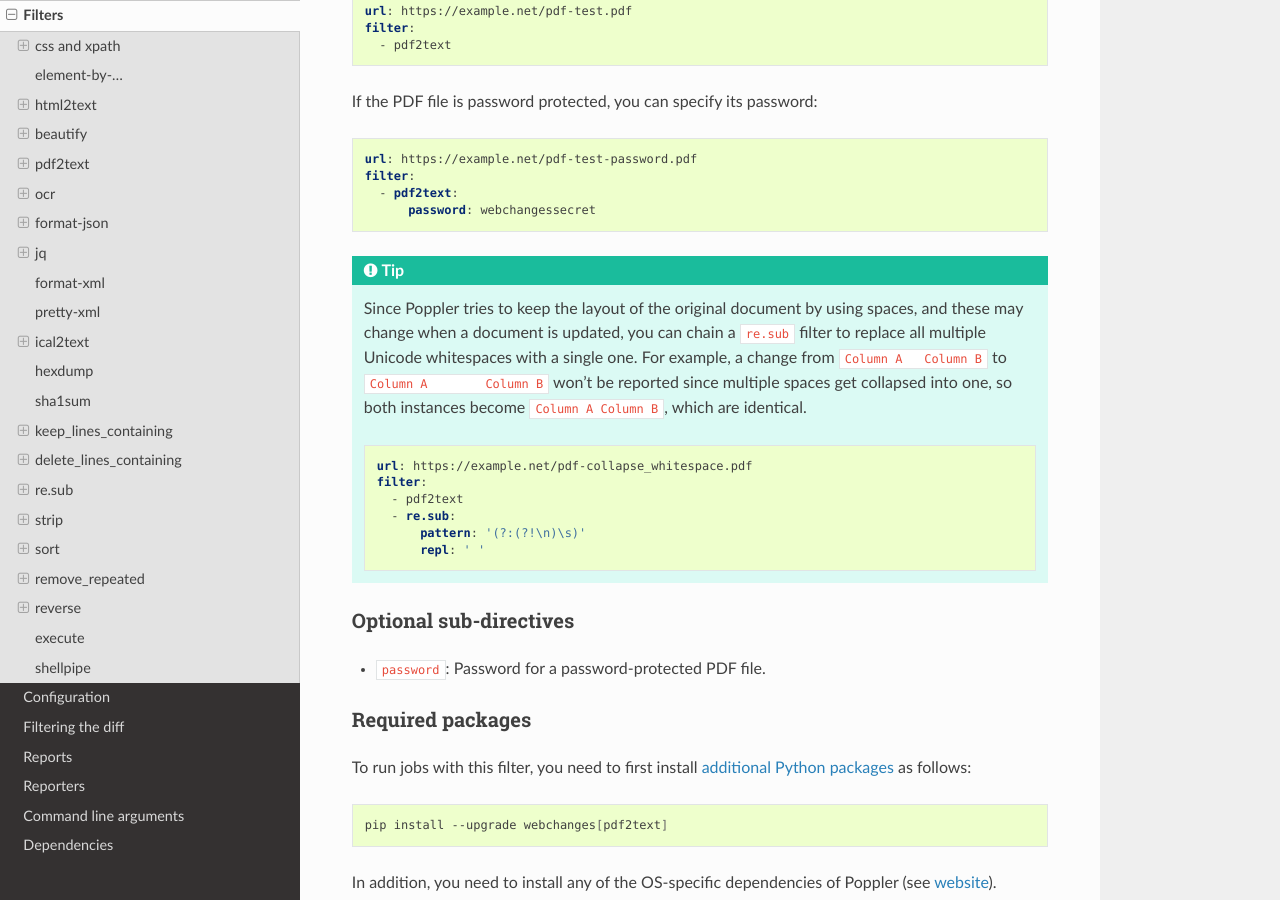
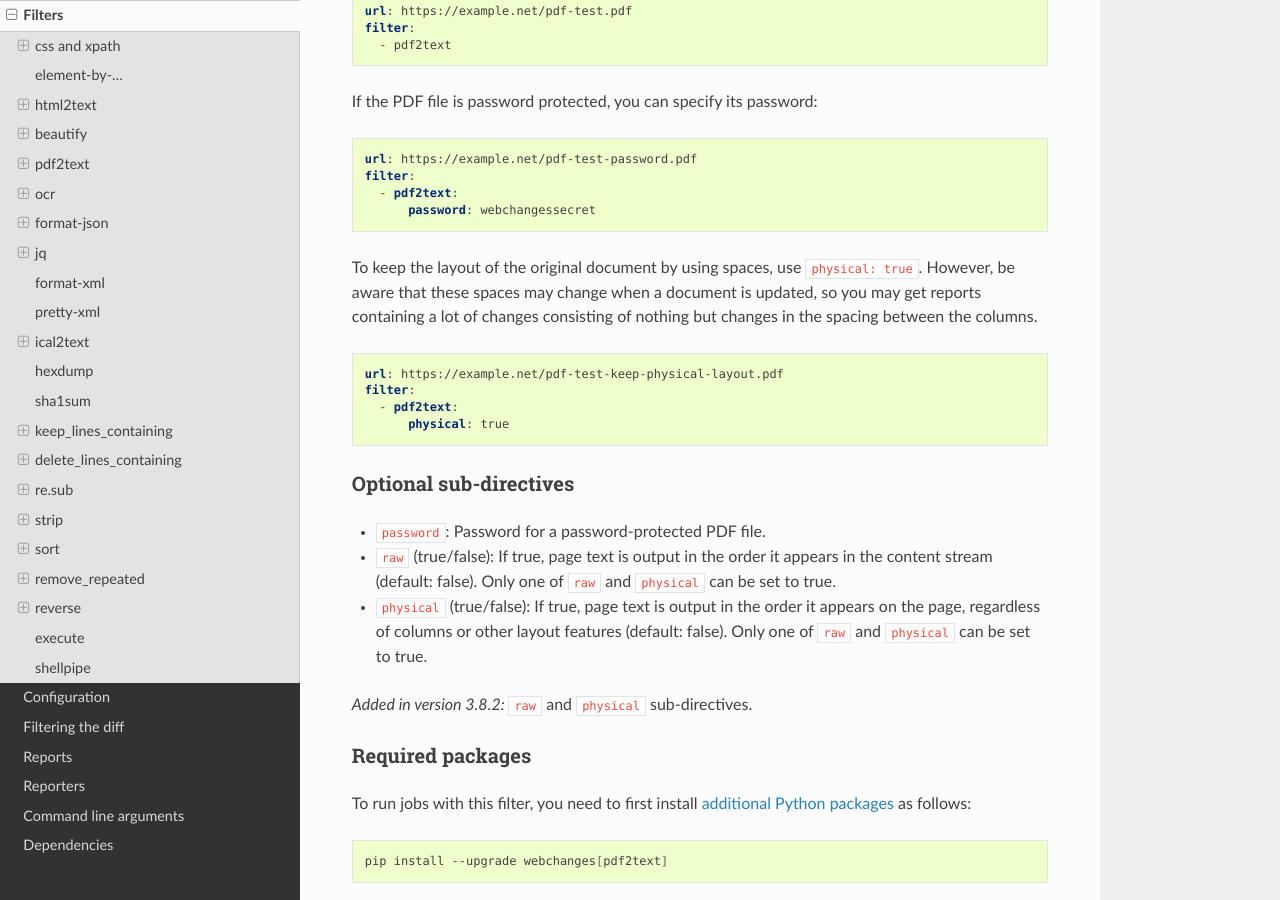
Before and after one commit to mborsetti/webchanges, a Sphinx documentation site: the page built from docs/filters.rst, in a window 1280 px wide and 900 px high, scrolled down 7868 px. Built offline with Sphinx 7.4.7 and the Read the Docs theme 2.0.0, drawn with Linux system fonts in a browser that asks for light colours; some of the changed text lies outside the part shown.

Commit message:
pdf2text dependency

```diff
--- a/docs/filters.rst
+++ b/docs/filters.rst
@@ -436,7 +436,6 @@ This filter *must* be the first filter in a chain of filters, since it consumes
    filter:
      - pdf2text
 
-
 If the PDF file is password protected, you can specify its password:
 
 .. code-block:: yaml
@@ -446,24 +445,30 @@ If the PDF file is password protected, you can specify its password:
      - pdf2text:
          password: webchangessecret
 
-.. tip:: Since Poppler tries to keep the layout of the original document by using spaces, and these may change when a
-   document is updated, you can chain a ``re.sub`` filter to replace all multiple Unicode whitespaces with a single
-   one. For example, a change from ``Column A   Column B`` to ``Column A        Column B`` won't be reported since
-   multiple spaces get collapsed into one, so both instances become ``Column A Column B``, which are identical.
 
-   .. code-block:: yaml
+To keep the layout of the original document by using spaces, use ``physical: true``. However, be aware that these
+spaces may change when a document is updated, so you may get reports containing a lot of changes consisting of
+nothing but changes in the spacing between the columns.
 
-      url: https://example.net/pdf-collapse_whitespace.pdf
-      filter:
-        - pdf2text
-        - re.sub:
-            pattern: '(?:(?!\n)\s)'
-            repl: ' '
+.. code-block:: yaml
+
+   url: https://example.net/pdf-test-keep-physical-layout.pdf
+   filter:
+     - pdf2text:
+         physical: true
 
 
 Optional sub-directives
 """""""""""""""""""""""
 * ``password``: Password for a password-protected PDF file.
+* ``raw`` (true/false): If true, page text is output in the order it appears in the content stream (default: false).
+  Only one of ``raw`` and ``physical`` can be set to true.
+* ``physical`` (true/false): If true, page text is output in the order it appears on the page, regardless of columns or
+  other layout features (default: false). Only one of ``raw`` and ``physical`` can be set to true.
+
+.. versionadded:: 3.8.2
+   ``raw`` and ``physical`` sub-directives.
+
 
 Required packages
 """""""""""""""""
```
Also changed, not shown: other parts of docs/filters.rst (+1 -1 lines), CHANGELOG.rst (+15 -4 lines), 2 other files.
